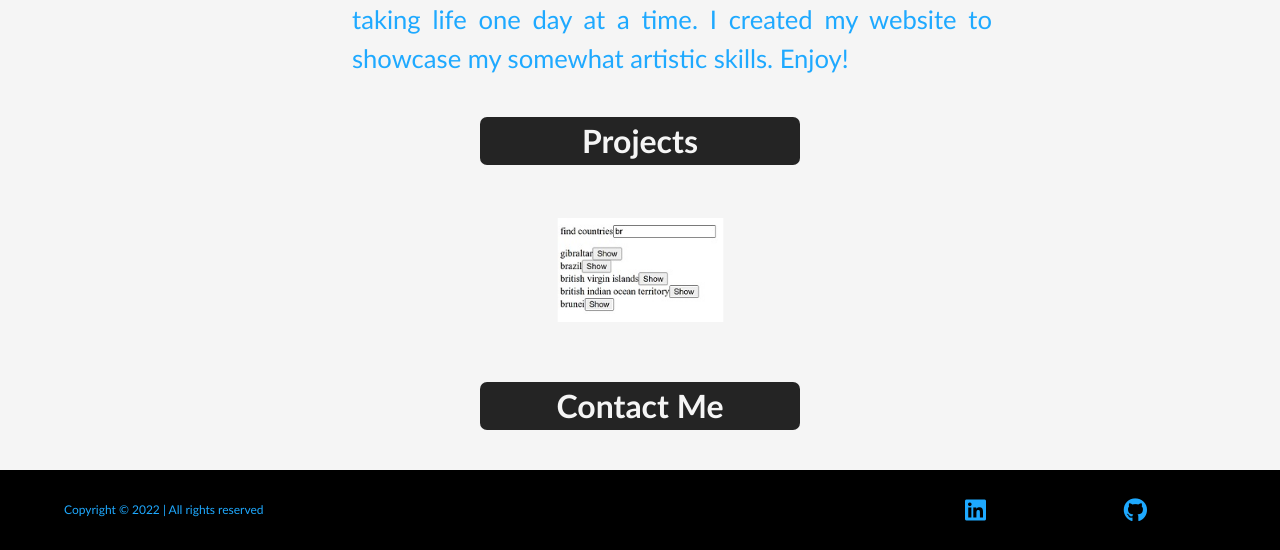
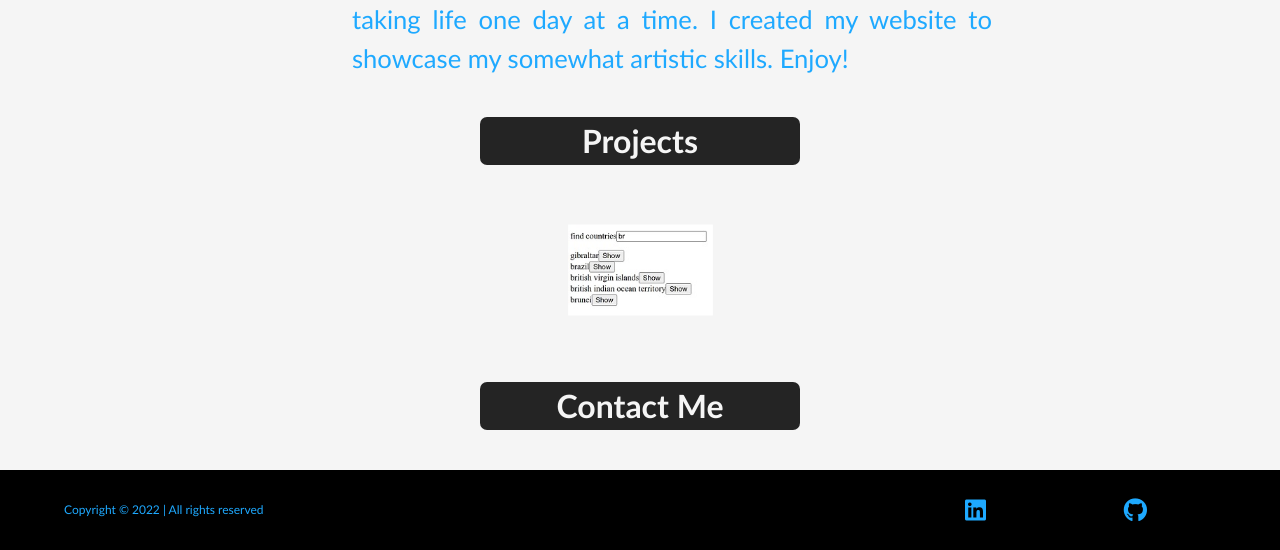
Before and after one commit to LeftHandedKid/Portfolio, a PHP site: page / in a window 1280 px wide. Shown: the part 1479-2029 px from the top of the page. Run offline with PHP 8.4, Linux system fonts and the light colour scheme.

Commit message:
adjust scale for projects img to have smaller imgs

```diff
--- a/style.css
+++ b/style.css
@@ -506,7 +506,7 @@ Projects
         /* transform rewrites the z-index so position relative is important to use,to control the z-index again.this lets the images stay below the menu when the menu is being used */
         position: relative;
         z-index: -1;
-        transform: scale(0.8, 0.8);
+        transform: scale(0.7, 0.7);
     }
 
     .article-projects a:hover {
```
